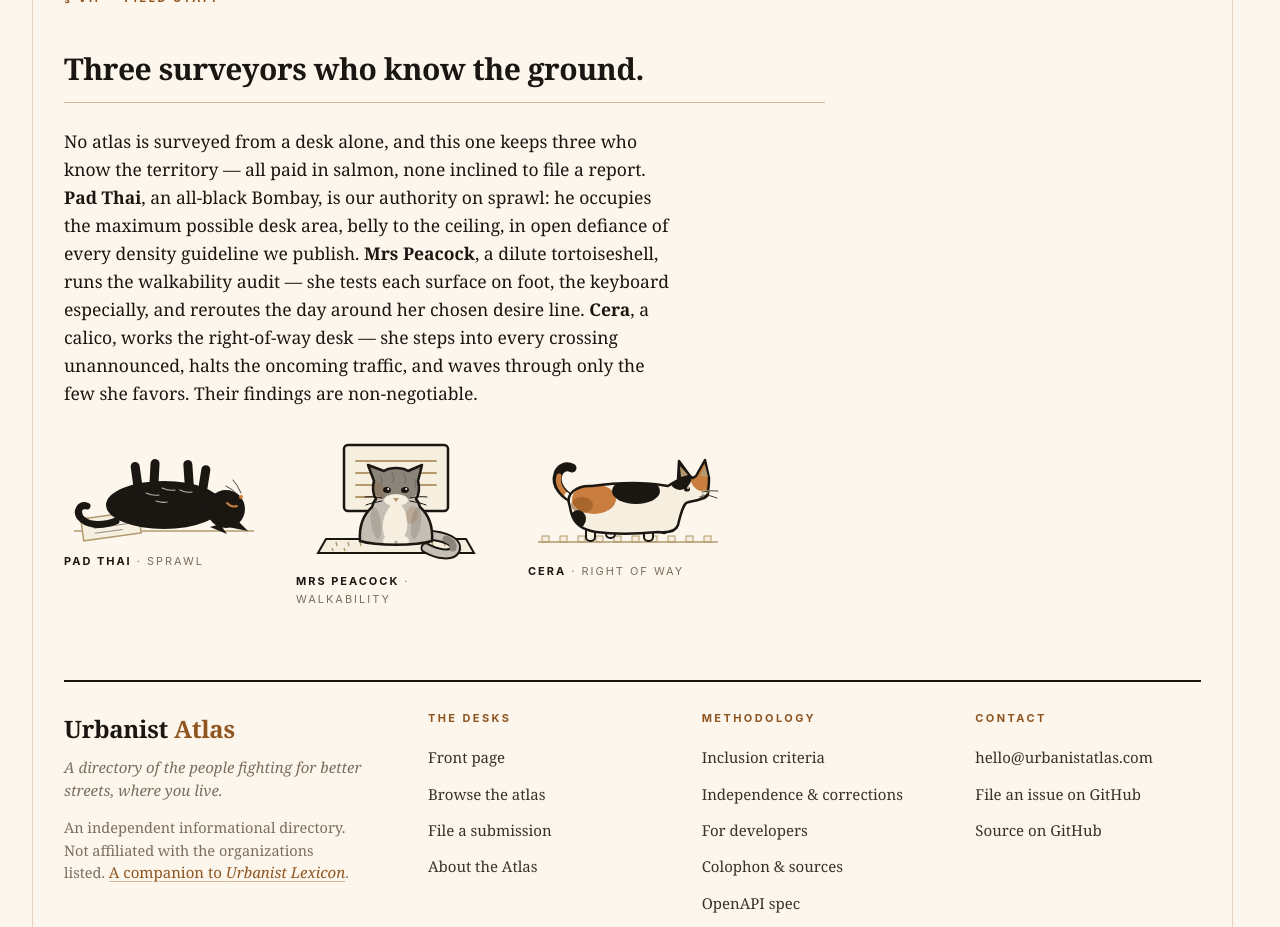
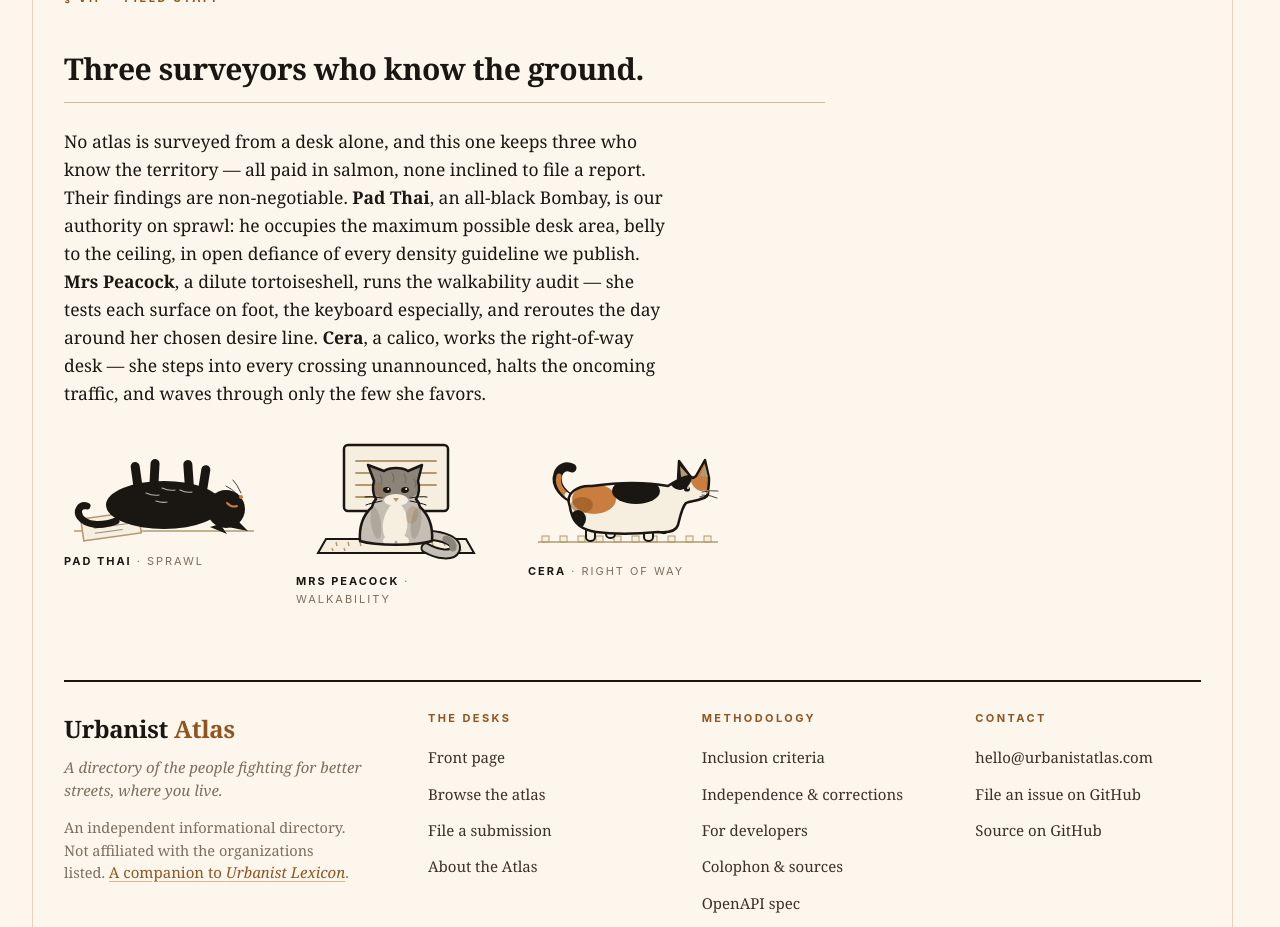
Before and after one commit to mjrossi/urbanist-atlas, a React (Vite) app in the folder web/: page /colophon in a window 1280 px wide. Shown: the part 3740-4667 px from the top of the page. Built offline with nearby package versions, Linux system fonts and the light colour scheme; no server answers.

Commit message:
re-order the cat paragraph

```diff
--- a/web/src/routes/Colophon.tsx
+++ b/web/src/routes/Colophon.tsx
@@ -176,7 +176,8 @@ X-Data-Attribution: https://urbanistatlas.com
           <div className="h2-rule" />
           <p>
             No atlas is surveyed from a desk alone, and this one keeps three who know the
-            territory — all paid in salmon, none inclined to file a report.{' '}
+            territory — all paid in salmon, none inclined to file a report.
+            Their findings are non-negotiable.{' '}
             <strong>Pad Thai</strong>, an all-black Bombay, is our authority on sprawl: he
             occupies the maximum possible desk area, belly to the ceiling, in open
             defiance of every density guideline we publish. <strong>Mrs Peacock</strong>,
@@ -184,7 +185,7 @@ X-Data-Attribution: https://urbanistatlas.com
             foot, the keyboard especially, and reroutes the day around her chosen desire
             line. <strong>Cera</strong>, a calico, works the right-of-way desk — she steps
             into every crossing unannounced, halts the oncoming traffic, and waves through
-            only the few she favors. Their findings are non-negotiable.
+            only the few she favors.
           </p>
           <div className="newsroom-cats">
             <figure className="newsroom-cat">
```
